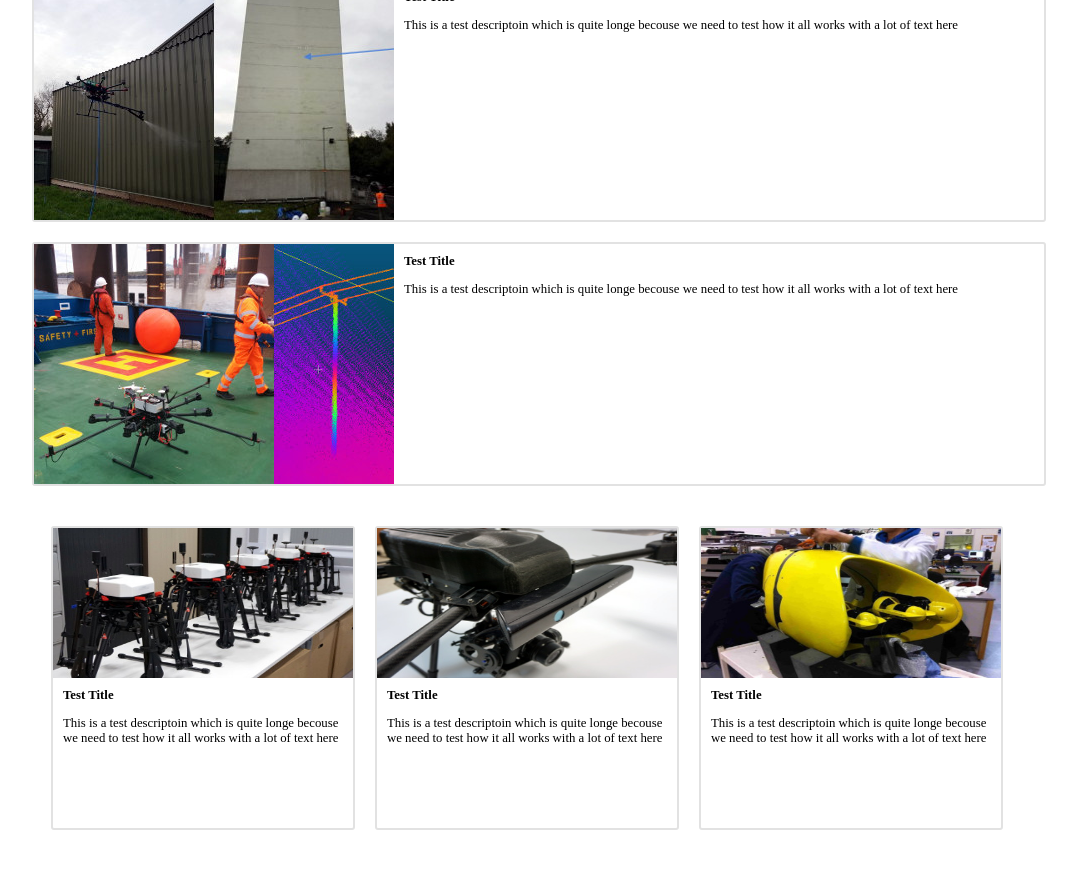
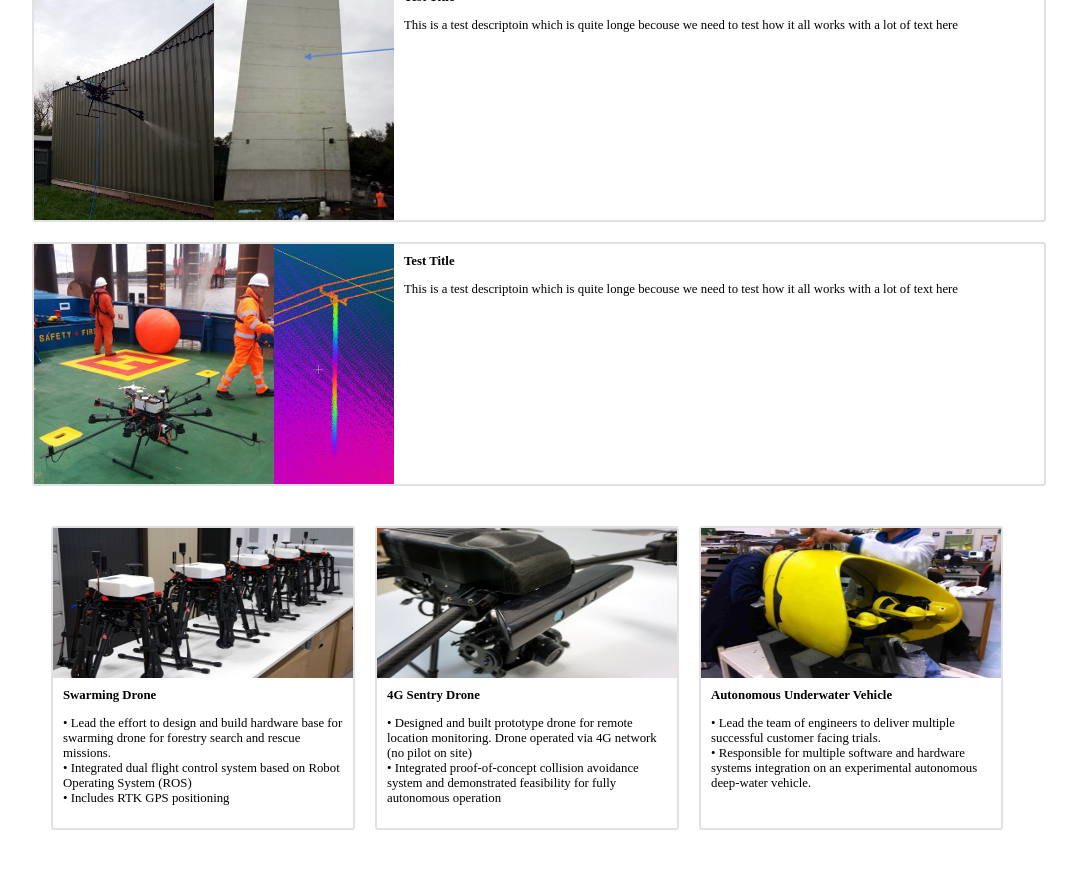
Before and after one commit to marcinbogdanski/marcinbogdanski.github.io, a Jekyll site: the page built from commercial-portfolio.html, in a window 1280 px wide and 900 px high, scrolled down 1108 px. Shown: the top 869 px of the window, without its empty margins (113-1190 px from the left). Built offline with Jekyll 4.4.1, drawn with Linux system fonts in a browser that asks for light colours.

Commit message:
Add desc for secondary drone jobs

```diff
--- a/commercial-portfolio.html
+++ b/commercial-portfolio.html
@@ -62,20 +62,20 @@ layout: default
 
         {% include card.html
             image="/assets/images/drones.jpg"
-            title="Test Title"
-            description="This is a test descriptoin which is quite longe becouse we need to test how it all works with a lot of text here"
+            title="Swarming Drone"
+            description=" • Lead the effort to design and build hardware base for swarming drone for forestry search and rescue missions. </br> • Integrated dual flight control system based on Robot Operating System (ROS) <br/> • Includes RTK GPS positioning"
             %}
 
         {% include card.html
             image="/assets/images/kinect.jpg"
-            title="Test Title"
-            description="This is a test descriptoin which is quite longe becouse we need to test how it all works with a lot of text here"
+            title="4G Sentry Drone"
+            description=" • Designed and built prototype drone for remote location monitoring. Drone operated via 4G network (no pilot on site) <br/> • Integrated proof-of-concept collision avoidance system and demonstrated feasibility for fully autonomous operation"
             %}
 
         {% include card.html
             image="/assets/images/cs400.jpg"
-            title="Test Title"
-            description="This is a test descriptoin which is quite longe becouse we need to test how it all works with a lot of text here"
+            title="Autonomous Underwater Vehicle"
+            description=" • Lead the team of engineers to deliver multiple successful customer facing trials. <br/> • Responsible for multiple software and hardware systems integration on an experimental autonomous deep-water vehicle."
             %}
 
     </ul>
```
